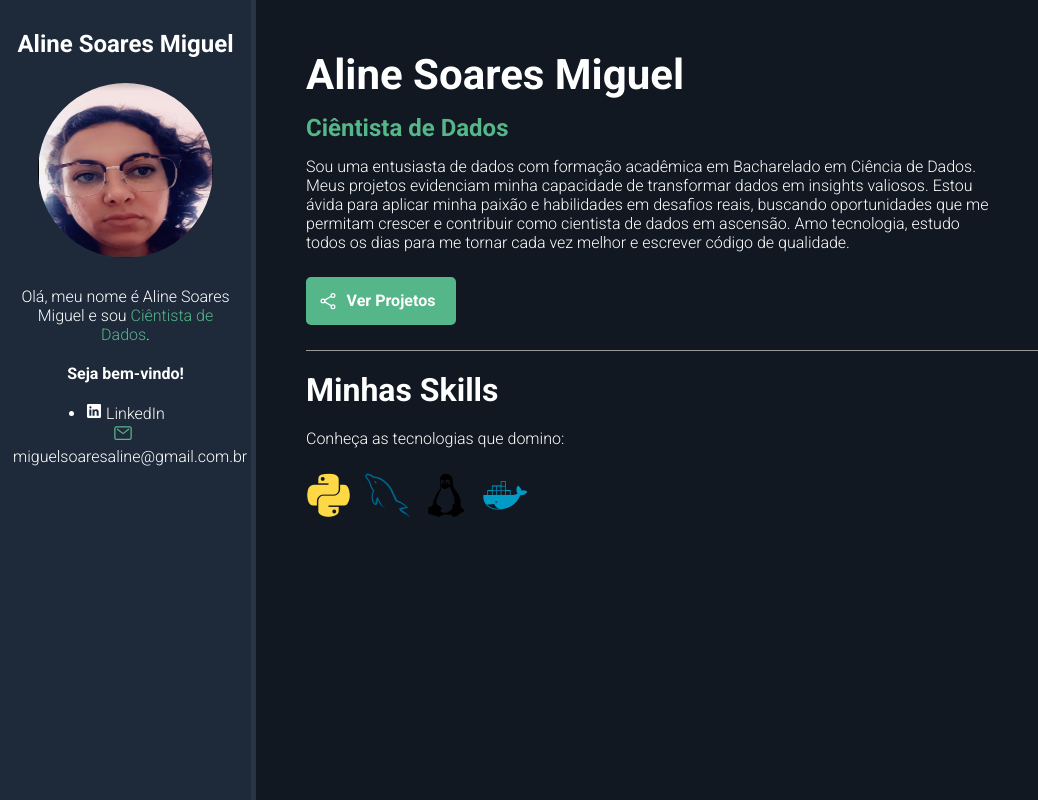
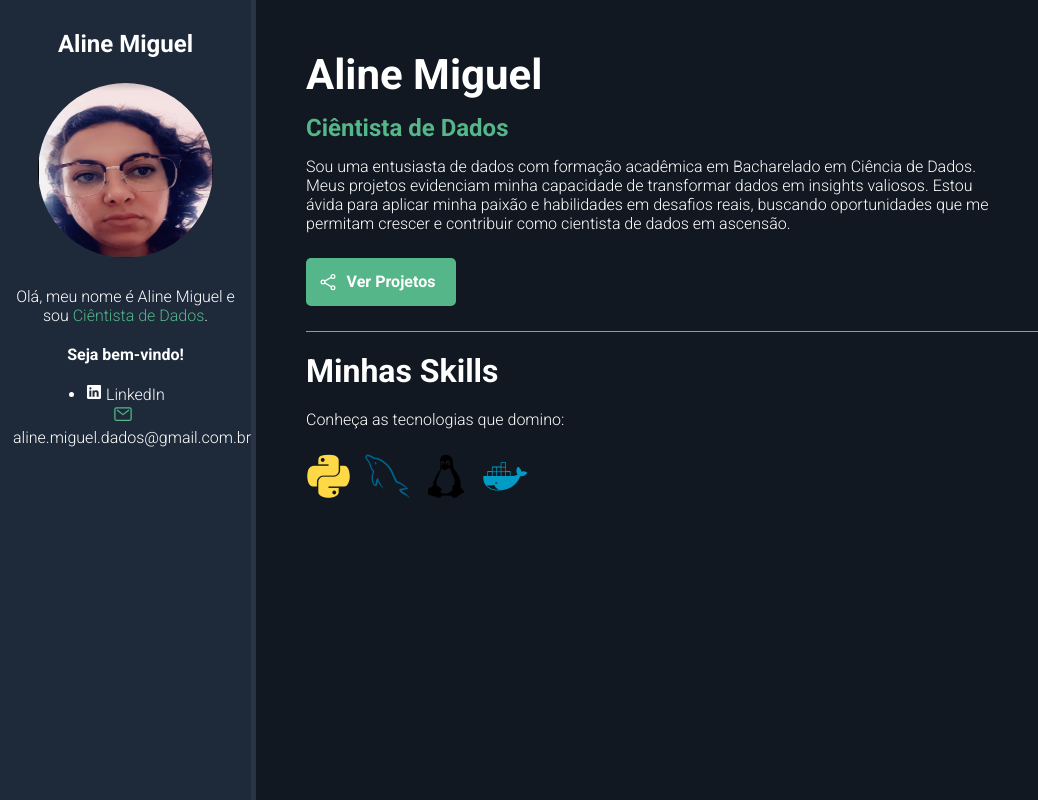
Before and after one commit to aline-miguel/aline-miguel.github.io, a plain HTML site: page index.html in a window 1280 px wide. Shown: the whole page, without its empty margins (0-1038 px from the left). Drawn offline with nearby package versions, Linux system fonts and the light colour scheme.

Commit message:
Update index.html

```diff
--- a/index.html
+++ b/index.html
@@ -3,7 +3,7 @@
 <head>
   <meta charset="UTF-8">
   <meta name="viewport" content="width=device-width, initial-scale=1.0">
-  <title>https://github.com/alinesoaresmiguel/</title><a href="https://github.com/alinesoaresmiguel/"></a>
+  <title>https://github.com/aline-miguel/</title><a href="https://github.com/aline-miguel/"></a>
   <!-- Google Fonts -->
   <link href="https://fonts.googleapis.com/css2?family=Roboto:ital,wght@0,300;0,700;0,900;1,300;1,700;1,900&display=swap" rel="stylesheet">
   <!-- Dev Icon Fonts -->
@@ -14,9 +14,9 @@
 <body>
   <main id="container">
     <aside id="bio-container">
-      <h2>Aline Soares Miguel</h2>
-      <img id="bio-image" src="img/Foto.jpg" alt="Aline Saores Miguel">
-      <p>Olá, meu nome é Aline Soares Miguel e sou <span class="highlight">Ciêntista de Dados</span>.</p>
+      <h2>Aline Miguel</h2>
+      <img id="bio-image" src="img/Foto.jpg" alt="Aline Miguel">
+      <p>Olá, meu nome é Aline Miguel e sou <span class="highlight">Ciêntista de Dados</span>.</p>
       <p id="welcome-text">Seja bem-vindo!</p>
       <ul id="social-container">
         <li>
@@ -26,15 +26,15 @@
         </li>
       </ul>
       <div id="email-container">
-        <a href="mailto:miguelsoaresaline@gmail.com">
-          <ion-icon name="mail-outline"></ion-icon> miguelsoaresaline@gmail.com.br
+        <a href="mailto:aline.mmiguel.dados@gmail.com">
+          <ion-icon name="mail-outline"></ion-icon> aline.miguel.dados@gmail.com.br
         </a>
       </div>
     </aside>
     <section id="about-container">
-      <h1 id="name">Aline Soares Miguel</h1>
+      <h1 id="name">Aline Miguel</h1>
       <p id="title"><span class="highlight">Ciêntista de Dados</span></p>
-      <p class="description">Sou uma entusiasta de dados com formação acadêmica em Bacharelado em Ciência de Dados. Meus projetos evidenciam minha capacidade de transformar dados em insights valiosos. Estou ávida para aplicar minha paixão e habilidades em desafios reais, buscando oportunidades que me permitam crescer e contribuir como cientista de dados em ascensão. Amo tecnologia, estudo todos os dias para me tornar cada vez melhor e escrever código de qualidade.</p>
+      <p class="description">Sou uma entusiasta de dados com formação acadêmica em Bacharelado em Ciência de Dados. Meus projetos evidenciam minha capacidade de transformar dados em insights valiosos. Estou ávida para aplicar minha paixão e habilidades em desafios reais, buscando oportunidades que me permitam crescer e contribuir como cientista de dados em ascensão.</p>
       <a href="https://github.com/alinesoaresmiguel/" id="btn-projects"><ion-icon name="share-social-outline"></ion-icon> <span>Ver Projetos</span></a>
       <h2 id="skills-section-title">Minhas Skills</h2>
       <p class="description">Conheça as tecnologias que domino:</p>
```
